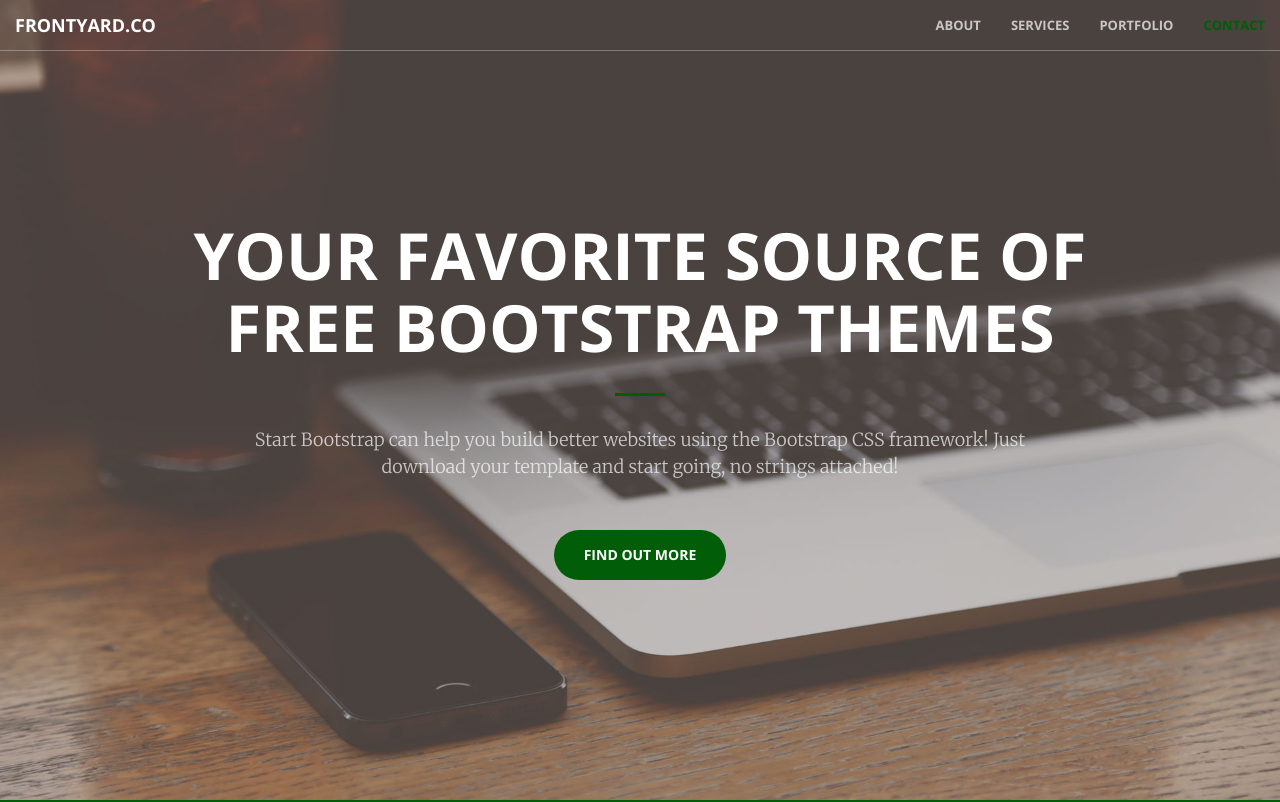
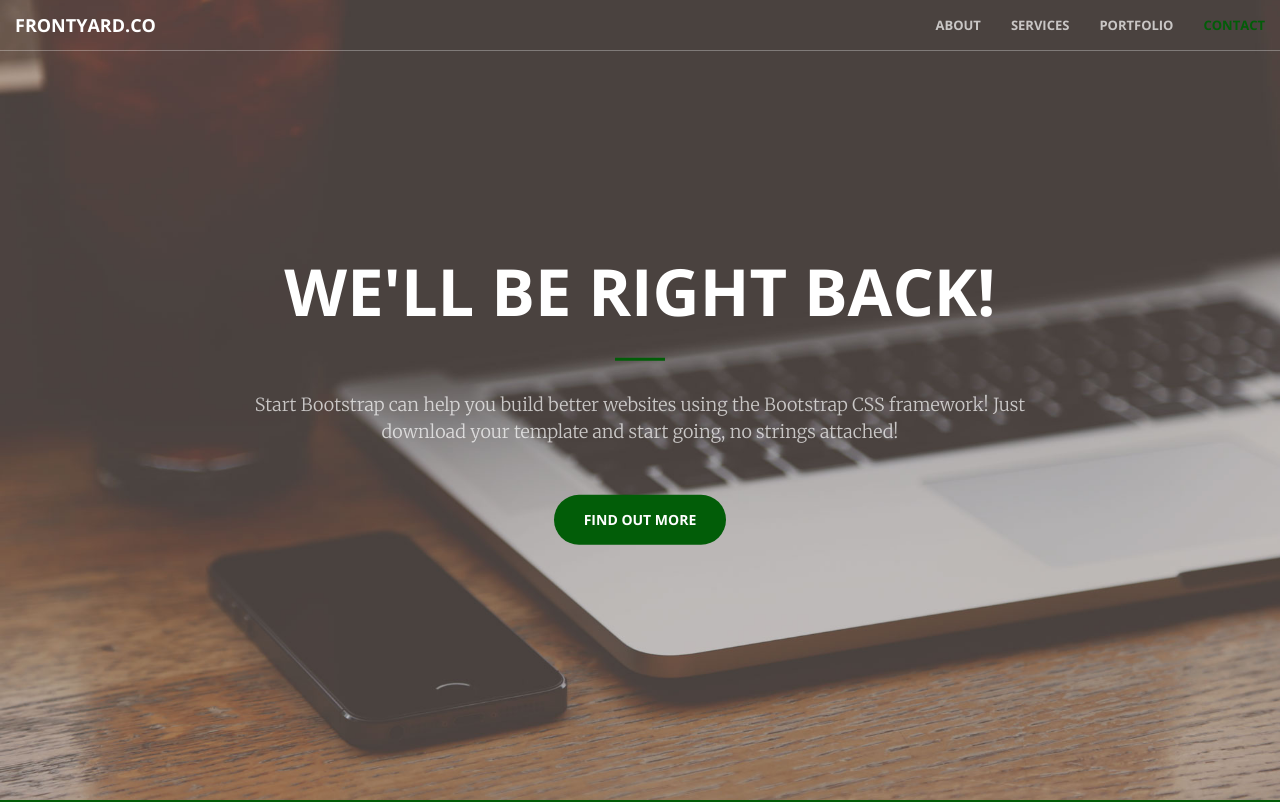
Before and after one commit to frontyard/frontyard.github.io, a plain HTML site: page index.html in a window 1280 px wide. Shown: the top 802 px of the page. Drawn offline with nearby package versions, Linux system fonts and the light colour scheme.

Commit message:
Changing title.

```diff
--- a/index.html
+++ b/index.html
@@ -74,7 +74,7 @@
     <header>
         <div class="header-content">
             <div class="header-content-inner">
-                <h1>Your Favorite Source of Free Bootstrap Themes</h1>
+                <h1>We'll be right back!</h1>
                 <hr>
                 <p>Start Bootstrap can help you build better websites using the Bootstrap CSS framework! Just download your template and start going, no strings attached!</p>
                 <a href="#about" class="btn btn-primary btn-xl page-scroll">Find Out More</a>
```
Also changed, not shown: 1 other file.
